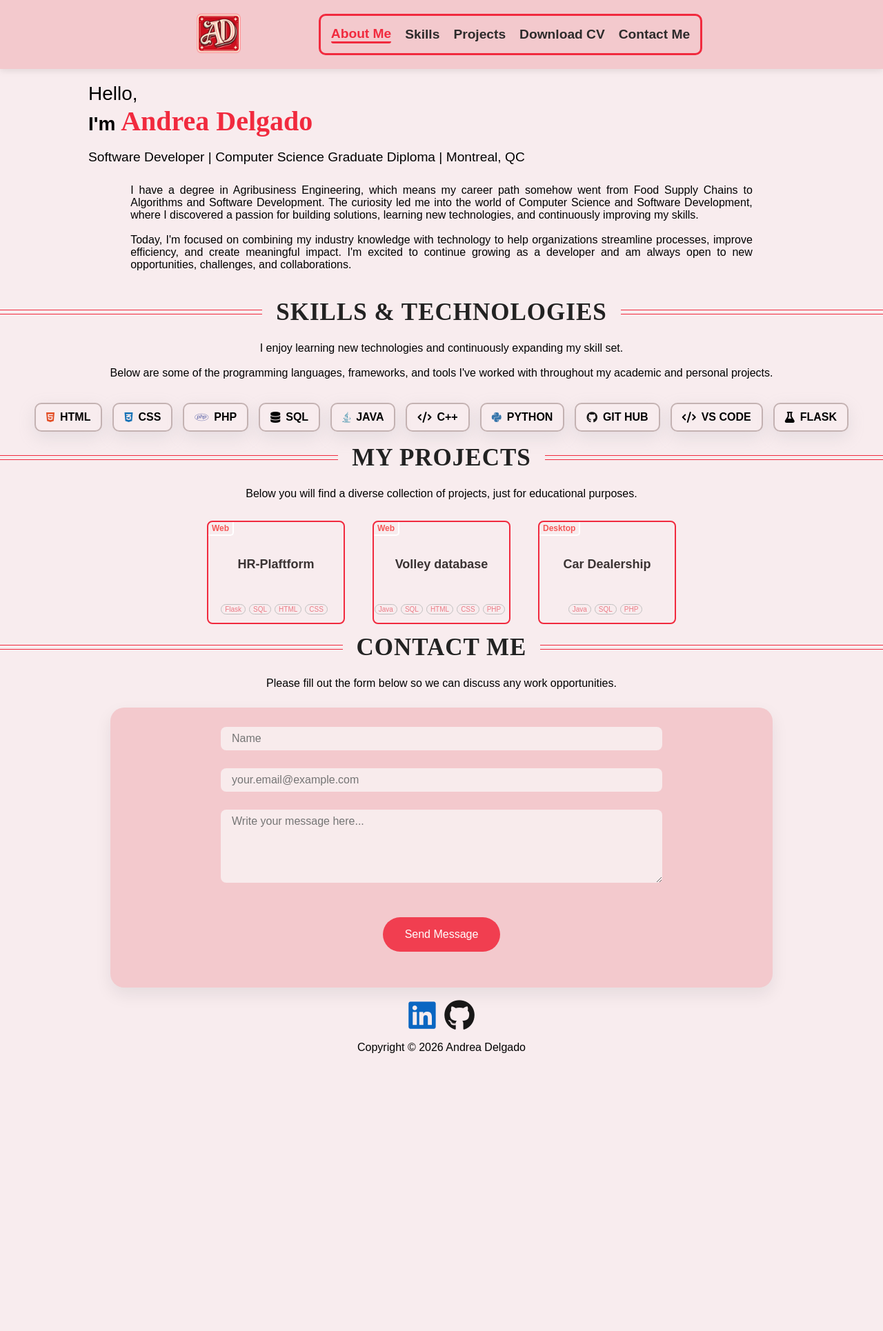
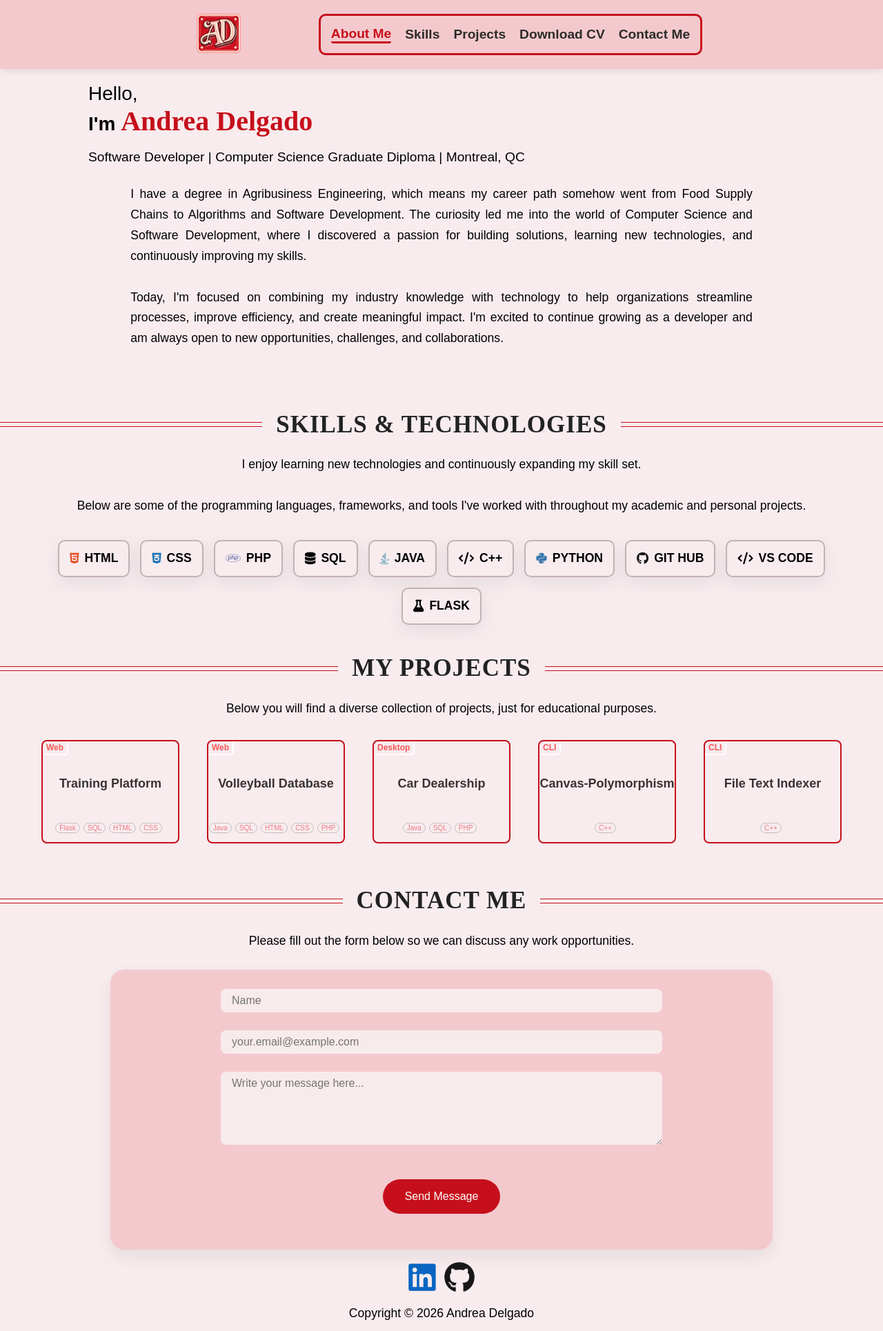
Before and after one commit to andremagda/Resume_page, a Flask app: page / in a window 1280 px wide. Shown: the whole page at 69% size. Before the commit the page ends 1527 px from the top, so only its background shows below. Run offline with Flask 3, Linux system fonts and the light colour scheme.

Commit message:
Final updates

```diff
--- a/script.js
+++ b/script.js
@@ -24,3 +24,17 @@ document.addEventListener("DOMContentLoaded", () => {
     });
 
 });
+
+
+document.querySelectorAll(".project[data-modal]").forEach((project) => {
+  project.addEventListener("click", () => {
+    const modal = document.getElementById(project.dataset.modal);
+    modal?.showModal();
+  });
+});
+
+document.querySelectorAll(".close-modal").forEach((button) => {
+  button.addEventListener("click", () => {
+    button.closest("dialog")?.close();
+  });
+});
--- a/static/css/style.css
+++ b/static/css/style.css
@@ -12,20 +10,12 @@ body {
 	width: 100%;
 	height: 100vh;
 	background-color: rgb(248, 236, 238);
-	/* overflow: hidden; */
-	/* overflow-y: scroll; */
 }
 
- /* h1 {
-	color: rgb(208, 43, 60);
-	font-family: 'K2D', sans-serif;
-	text-align: center;
-	background:  rgb(237, 175, 181);
-	border-radius: 20px;
-	padding: 10px;
-	margin-bottom: 20px;
-	box-shadow: 0 10px 25px rgba(15, 23, 42, 0.08);
-} */
+section {
+  scroll-margin-top: 120px; /* adjust to navbar height */
+  padding: 100px, 24px;
+}
 
 h1 {
 	text-align: center;
@@ -40,13 +30,14 @@ h1 {
     grid-template-rows: 27px 0;
     grid-gap: 20px;
     align-items: center;
+	margin-top: 50px;
 }
 
 h1:after, h1:before {
     content: " ";
     display: block;
-    border-bottom: 1px solid rgb(241, 42, 62);
-    border-top: 1px solid rgb(241, 42, 62);
+    border-bottom: 1px solid #C60F1B;
+    border-top: 1px solid  #C60F1B;
     height: 5px;
   	background-color: transparent;
 }
@@ -56,11 +47,10 @@ p {
 	width: 90%;
 	margin: auto;
 	padding: 10px;
-	/* font-family: Stencil Std, fantasy; */
-	/* font-family: 'Poppins', sans-serif; */
 	font-family: 'K2D', sans-serif;
-	font-size: 1rem;
+	font-size: 1.1rem;
 	font-weight: 300;
+	line-height: 1.7;
 }
 
 /* ---------------NAVIGATION BAR--------------- */
@@ -85,7 +73,7 @@ p {
 }
 
 .menu_items {
-	border: rgb(241, 42, 62);
+	border:  #C60F1B;
 	border-style: solid;
 	border-width: auto;
 	border-radius: 10px;
@@ -107,14 +95,14 @@ p {
 
 /* part of the menu currently active */
 .menuItem.active {
-    border-bottom: 3px solid rgb(241, 42, 62);
-    color: rgb(241, 42, 62);
+    border-bottom: 3px solid #C60F1B;
+    color: #C60F1B;
 	border-radius: 3px;
 }
 
 .menu_items a:hover {
-    border-bottom: 3px solid #e40a0a;
-    color: rgb(241, 42, 62);
+    border-bottom: 3px solid  #C60F1B;
+    color:  #C60F1B;
 	border-radius: 3px;
 }
 
@@ -144,7 +132,7 @@ p {
 	font-size: 2.5rem;
 	font-weight: bold;
 	font-family: "Playfair Display", serif;
-	color: rgb(241, 42, 62);
+	color:  #C60F1B;
 }
 
 .introskills{
@@ -213,7 +201,7 @@ p {
 
 .project {
 	background: transparent;
-	border: 2px solid rgb(241, 42, 62);
+	border: 2px solid  #C60F1B;
 	border-radius: 8px;
 	color: hsl(0, 89%, 65%);
 	cursor: pointer;
@@ -311,7 +299,7 @@ form{
 }
 
 .submitButton {
-	background:rgb(241, 62, 80);
+	background: #C60F1B;
 	border: none;
 	border-radius: 2rem;
 	color: #fff;
--- a/templates/index.html
+++ b/templates/index.html
@@ -7,7 +7,7 @@
 		href="https://cdnjs.cloudflare.com/ajax/libs/font-awesome/6.5.2/css/all.min.css">
 	</head>
 
-	<script src="../script.js"></script>
+	<script src="../script.js" defer></script>
 	<body>
 
 
@@ -62,10 +62,12 @@
 		<section id="projects">
 			<h1 class="projectsTitle">My Projects</h1>
 			<p> Below you will find a diverse collection of projects, just for educational purposes.</p>
+
 			<div class="myProjects">
-				<div class="project">
+
+				<div class="project" data-modal="hrPlatform-modal">
 					<div class="projectType web"> Web</div>
-					<div class="projectTitle"> HR-Plaftform</div>
+					<div class="projectTitle"> Training Platform</div>
 					<div class="technologies">
 						<span class="technology"> Flask</span>
 						<span class="technology"> SQL</span>
@@ -74,9 +76,10 @@
 					</div>
 				</div>
 
-				<div class="project">
+				<div class="project" data-modal="volleyball-modal">
 					<div class="projectType web"> Web</div>
-					<div class="projectTitle"> Volley database</div>
+					<div class="projectTitle"> Volleyball Database</div>
+
 					<div class="technologies">
 						<span class="technology"> Java</span>
 						<span class="technology"> SQL</span>
@@ -86,7 +89,7 @@
 					</div>
 				</div>
 
-				<div class="project">
+				<div class="project" data-modal="carDelership-modal">
 					<div class="projectType web"> Desktop</div>
 					<div class="projectTitle"> Car Dealership</div>
 					<div class="technologies">
@@ -95,13 +98,42 @@
 						<span class="technology"> PHP</span>
 					</div>
 				</div>
+
+				<div class="project" data-modal="cavas-modal">
+					<div class="projectType web">CLI</div>
+					<div class="projectTitle"> Canvas-Polymorphism</div>
+					<div class="technologies">
+						<span class="technology"> C++</span>
+					</div>
+				</div>
+
+				<div class="project" data-modal="textIndexer-modal">
+					<div class="projectType web"> CLI</div>
+					<div class="projectTitle">File Text Indexer</div>
+					<div class="technologies">
+						<span class="technology"> C++</span>
+					</div>
+				</div>
+
+				<!-- <div class="project" data-modal="">
+					<div class="projectType web"> Desktop</div>
+					<div class="projectTitle"> PENDING TO ADD</div>
+					<div class="technologies">
+						<span class="technology"> Java</span>
+						<span class="technology"> SQL</span>
+						<span class="technology"> PHP</span>
+					</div>
+				</div> -->
+
 			</div>
 		</section>
 
 		<section id="contact_me">
 			<h1>Contact Me</h1>
 			<p> Please fill out the form below so we can discuss any work opportunities.</p>
-			<form class="contactForm" action="#" method="post">
+			<form class="contactForm" action="https://formspree.io/f/xwvdvjbz" method="post" action="https://formspree.io/f/xwvdvjbz">
+
+
 					<input type="text" class="name" name="name" placeholder="Name" required></input>
 					<input type="email" class="email" name="email" placeholder="your.email@example.com" required></input>
 					<textarea class="message" name="message" rows="5" placeholder="Write your message here..." required></textarea>
@@ -124,5 +156,165 @@
 			</footer>
 		</section>
 
+	<div>
+	<!------ Project pop-up ------>
+	<dialog class="project-modal" id="volleyball-modal">
+		<button class="close-modal" aria-label="Close project">x</button>
+
+		<div class="modal-content">
+			<h2>Volleyball Database</h2>
+			<p>Design and implement a database web site for managing the operations of a volleyball club.</p>
+
+			<div class="project-gallery">
+				<img src="../static/images/volley_web.gif" alt="Project demonstration">
+			</div>
+
+			<a
+				class="github-button"
+				href="https://github.com/andremagda/Volleyball_DataBase_App"
+				target="_blank"
+				rel="noopener noreferrer"
+			>
+				View on GitHub
+			</a>
+		</div>
+	</dialog>
+
+	<dialog class="project-modal" id="hrPlatform-modal">
+		<button class="close-modal" aria-label="Close project">x</button>
+
+		<div class="modal-content">
+			<h2>Training Platform</h2>
+			<p>Project in progress</p>
+
+			<!-- <div class="project-gallery">
+				<img src="../static/images/" alt="Project in progress">
+			</div> -->
+
+			<a
+				class="github-button"
+				href="https://github.com/andremagda/Training-Platform"
+				target="_blank"
+				rel="noopener noreferrer"
+			>
+				View on GitHub
+			</a>
+		</div>
+	</dialog>
+
+	<dialog class="project-modal" id="carDelership-modal">
+		<button class="close-modal" aria-label="Close project">x</button>
+
+		<div class="modal-content">
+			<h2>Car Dealership</h2>
+			<p>The Car Dealership System simulates the management of a car dealership,
+				allowing users to perform various operations such as adding, removing, selling,
+				and editing vehicles within the dealership's inventory. The system also maintains a
+				sales history to track all vehicle transactions.</p>
+
+			<div class="project-gallery">
+				<img src="../static/images/carDealership_video.mov" alt="Project demonstration">
+			</div>
+
+			<a
+				class="github-button"
+				href="https://github.com/RonikaP/MyCarDealershipSystem"
+				target="_blank"
+				rel="noopener noreferrer"
+			>
+				View on GitHub
+			</a>
+		</div>
+	</dialog>
+
+	<dialog class="project-modal" id="textIndexer-modal">
+		<button class="close-modal" aria-label="Close project">x</button>
+
+		<div class="modal-content">
+			<h2>Text Indexer File</h2>
+			<p>A C++ terminal app that indexes text files and supports word searches.</p>
+
+			<!-- <div class="project-gallery">
+				<img src="../static/images/" alt="Project demonstration">
+			</div> -->
+
+			<a
+				class="github-button"
+				href="https://github.com/andremagda/Text_File_Indexer"
+				target="_blank"
+				rel="noopener noreferrer"
+			>
+				View on GitHub
+			</a>
+		</div>
+	</dialog>
+
+	<dialog class="project-modal" id="cavas-modal">
+		<button class="close-modal" aria-label="Close project">x</button>
+
+		<div class="modal-content">
+			<h2>CANVAS-POLYMORPHISM-INHERITANCE</h2>
+			<p>A C++ terminal application that renders geometric shapes on a text-based canvas using inheritance, polymorphism, exception handling, and the Rule of Five.</p>
+
+			<div class="project-gallery">
+				<img src="../static/images/canvas_house.png" alt="Project demonstration">
+			</div>
+
+			<a
+				class="github-button"
+				href="https://github.com/andremagda/Canvas-Polymorphism"
+				target="_blank"
+				rel="noopener noreferrer"
+			>
+				View on GitHub
+			</a>
+		</div>
+	</dialog>
+
+	<dialog class="project-modal" id="">
+		<button class="close-modal" aria-label="Close project">x</button>
+
+		<div class="modal-content">
+			<h2></h2>
+			<p> </p>
+
+			<div class="project-gallery">
+				<img src="../static/images/" alt="Project demonstration">
+			</div>
+
+			<a
+				class="github-button"
+				href="https://github.com/andremagda/"
+				target="_blank"
+				rel="noopener noreferrer"
+			>
+				View on GitHub
+			</a>
+		</div>
+	</dialog>
+
+	<!-- <dialog class="project-modal" id="">
+		<button class="close-modal" aria-label="Close project">x</button>
+
+		<div class="modal-content">
+			<h2></h2>
+			<p> </p>
+
+			<div class="project-gallery">
+				<img src="../static/images/" alt="Project demonstration">
+			</div>
+
+			<a
+				class="github-button"
+				href="https://github.com/andremagda/"
+				target="_blank"
+				rel="noopener noreferrer"
+			>
+				View on GitHub
+			</a>
+		</div>
+	</dialog> -->
+
+	</div>
 	</body>
 </html>
```
Also changed, not shown: other parts of static/css/style.css (+60 -5 lines), static/images/canvas_house.png (added), static/images/volley_web.gif (added), templates/about.html (deleted), templates/projects.html (deleted), 1 other file.
